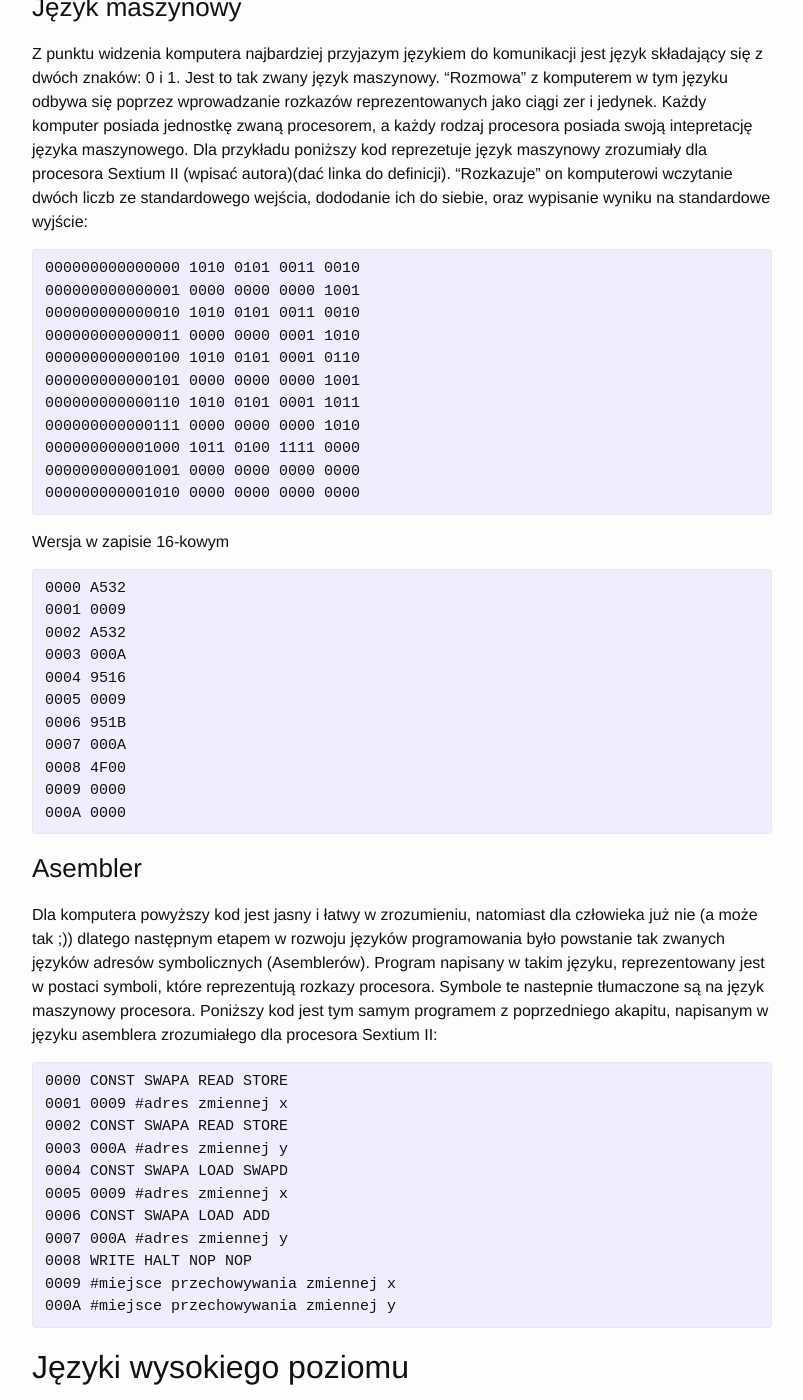
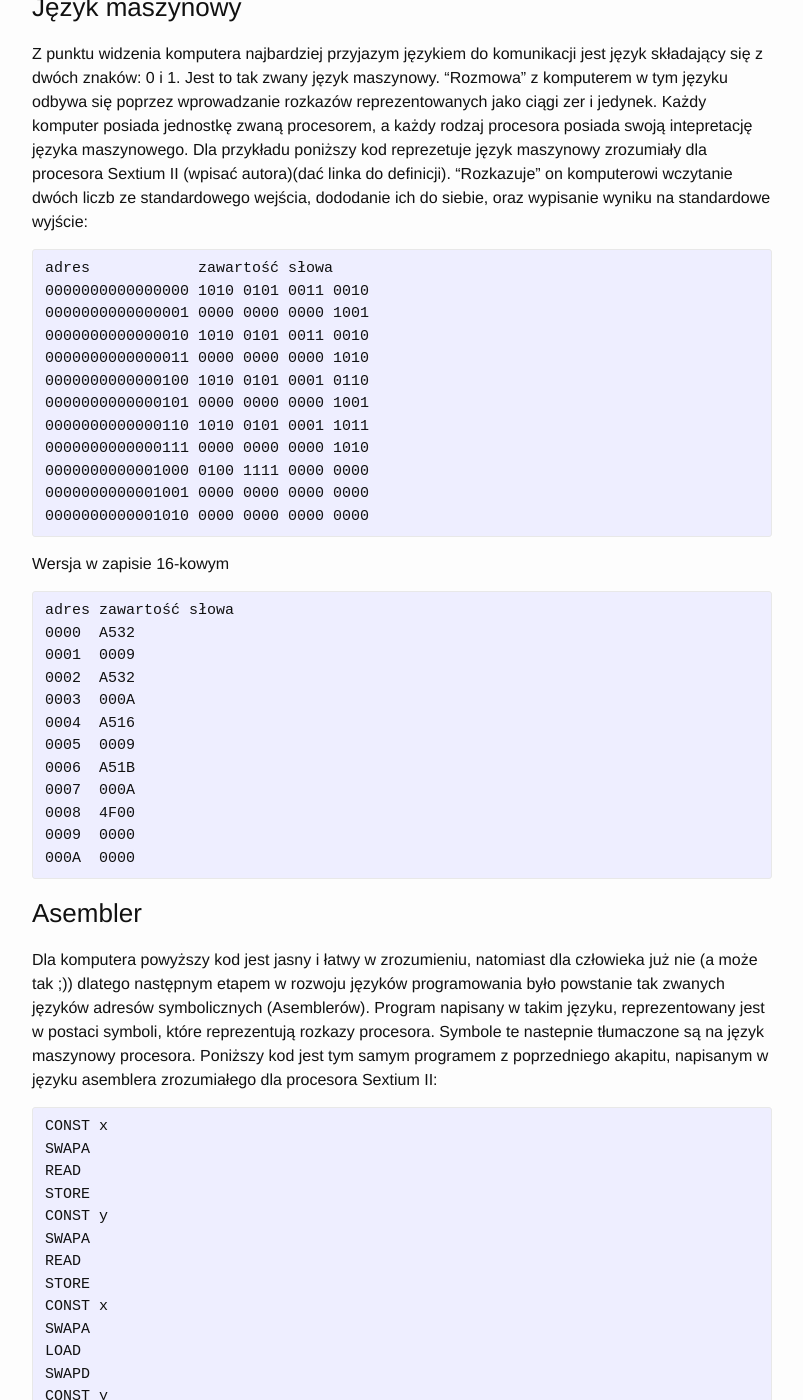
Before and after one commit to mikedevbo/mikedevbo.github.io, a Jekyll site: the page built from _posts/2016-07-02-First.md, in a window 1280 px wide and 1400 px high, scrolled down 467 px. Shown: the whole window, without its empty margins (238-1041 px from the left). Built offline with Jekyll 4.4.1, drawn with Linux system fonts in a browser that asks for light colours; some of the changed text lies outside the part shown.

```diff
--- a/_posts/2016-07-02-First.md
+++ b/_posts/2016-07-02-First.md
@@ -13,49 +13,77 @@ Wpis ten zawiera krótki przegląd wybranych paradygmatów programowania.
 Z punktu widzenia komputera najbardziej przyjazym językiem do komunikacji jest język składający się z dwóch znaków: 0 i 1. Jest to tak zwany język maszynowy. "Rozmowa" z komputerem w tym języku odbywa się poprzez wprowadzanie rozkazów reprezentowanych jako ciągi zer i jedynek. Każdy komputer posiada jednostkę zwaną procesorem, a każdy rodzaj procesora posiada swoją intepretację języka maszynowego. Dla przykładu poniższy kod reprezetuje język maszynowy zrozumiały dla procesora Sextium II (wpisać autora)(dać linka do definicji). "Rozkazuje" on komputerowi wczytanie dwóch liczb ze standardowego wejścia, dododanie ich do siebie, oraz wypisanie wyniku na standardowe wyjście:
 
 {% highlight plaintext %}
-000000000000000 1010 0101 0011 0010
-000000000000001 0000 0000 0000 1001
-000000000000010 1010 0101 0011 0010
-000000000000011 0000 0000 0001 1010
-000000000000100 1010 0101 0001 0110
-000000000000101 0000 0000 0000 1001
-000000000000110 1010 0101 0001 1011
-000000000000111 0000 0000 0000 1010
-000000000001000 1011 0100 1111 0000
-000000000001001 0000 0000 0000 0000
-000000000001010 0000 0000 0000 0000
+adres            zawartość słowa
+0000000000000000 1010 0101 0011 0010
+0000000000000001 0000 0000 0000 1001
+0000000000000010 1010 0101 0011 0010
+0000000000000011 0000 0000 0000 1010
+0000000000000100 1010 0101 0001 0110
+0000000000000101 0000 0000 0000 1001
+0000000000000110 1010 0101 0001 1011
+0000000000000111 0000 0000 0000 1010
+0000000000001000 0100 1111 0000 0000
+0000000000001001 0000 0000 0000 0000
+0000000000001010 0000 0000 0000 0000
 {% endhighlight %}
 
 Wersja w zapisie 16-kowym
 {% highlight plaintext %}
-0000 A532
-0001 0009
-0002 A532
-0003 000A
-0004 9516
-0005 0009
-0006 951B
-0007 000A
-0008 4F00
-0009 0000
-000A 0000
+adres zawartość słowa
+0000  A532
+0001  0009
+0002  A532
+0003  000A
+0004  A516
+0005  0009
+0006  A51B
+0007  000A
+0008  4F00
+0009  0000
+000A  0000
 {% endhighlight %}
 
 ### Asembler
 Dla komputera powyższy kod jest jasny i łatwy w zrozumieniu, natomiast dla człowieka już nie (a może tak ;)) dlatego następnym etapem w rozwoju języków programowania było powstanie tak zwanych języków adresów symbolicznych (Asemblerów). Program napisany w takim języku, reprezentowany jest w postaci symboli, które reprezentują rozkazy procesora. Symbole te  nastepnie tłumaczone są na język maszynowy procesora. Poniższy kod jest tym samym programem z poprzedniego akapitu, napisanym w języku asemblera zrozumiałego dla procesora Sextium II:
 
 {% highlight plaintext %}
-0000 CONST SWAPA READ STORE
-0001 0009 #adres zmiennej x
-0002 CONST SWAPA READ STORE
-0003 000A #adres zmiennej y
-0004 CONST SWAPA LOAD SWAPD
-0005 0009 #adres zmiennej x
-0006 CONST SWAPA LOAD ADD
-0007 000A #adres zmiennej y
-0008 WRITE HALT NOP NOP
-0009 #miejsce przechowywania zmiennej x
-000A #miejsce przechowywania zmiennej y
+CONST x
+SWAPA
+READ
+STORE
+CONST y
+SWAPA
+READ
+STORE
+CONST x
+SWAPA
+LOAD
+SWAPD
+CONST y
+SWAPA
+LOAD
+ADD
+WRITE
+HALT
+x: DATA
+y: DATA
+{% endhighlight %}
+
+Tłumaczenie z asemblera na kod maszynowy
+
+{% highlight plaintext %}
+adres zawartość słowa   opis zawartości słowa
+0000      A532          CONST SWAPA READ STORE
+0001      0009          #adres zmiennej x
+0002      A532          CONST SWAPA READ STORE
+0003      000A          #adres zmiennej y
+0004      A516          CONST SWAPA LOAD SWAPD
+0005      0009          #adres zmiennej x
+0006      A51B          CONST SWAPA LOAD ADD
+0007      000A          #adres zmiennej y
+0008      4F00          WRITE HALT NOP NOP
+0009      0000          #miejsce przechowywania zmiennej x
+000A      0000          #miejsce przechowywania zmiennej y
 {% endhighlight %}
 
 ## Języki wysokiego poziomu
```
